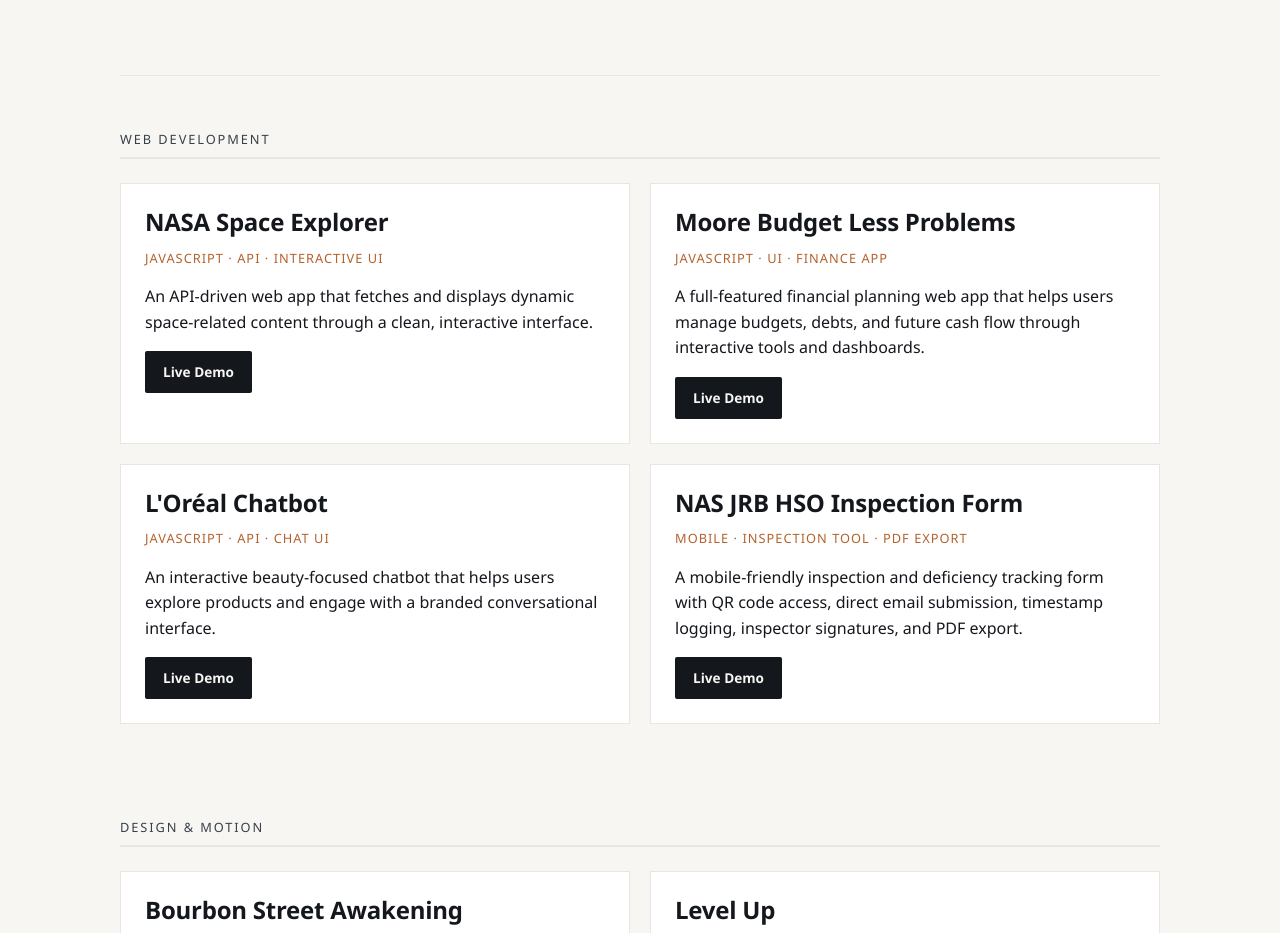
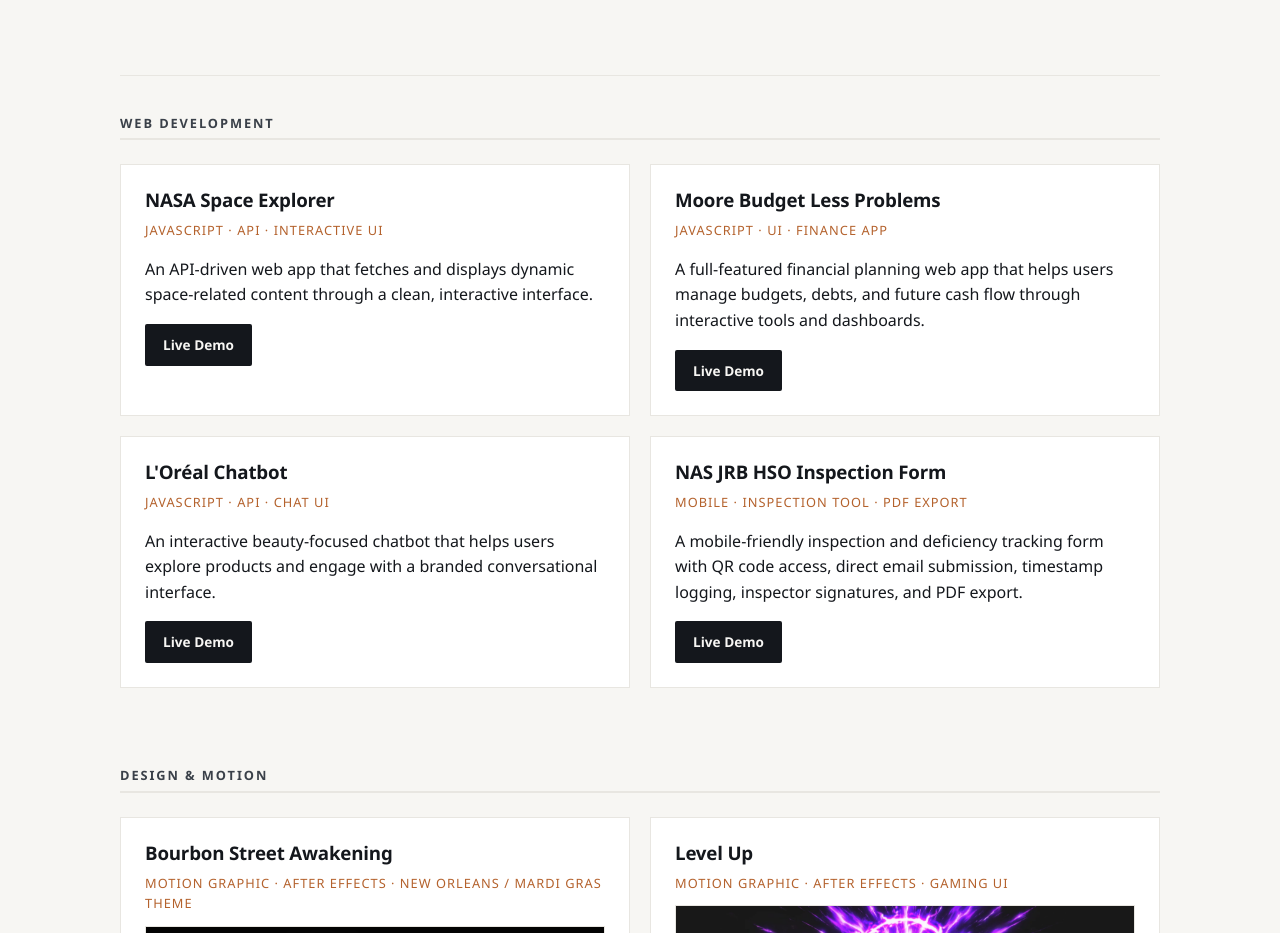
Before and after one commit to daddykeat/strata-dev, a plain HTML site: page projects.html in a window 1280 px wide. Shown: the part 227-1160 px from the top of the page. Drawn offline with Linux system fonts and the light colour scheme; grey boxes are pictures that could not be loaded.

Commit message:
Fix heading hierarchy on projects page (h2 sections, h3 project titles)

```diff
--- a/projects.html
+++ b/projects.html
@@ -32,11 +32,11 @@
     </section>
 
     <section class="band">
-      <p class="band-title">Web Development</p>
+      <h2 class="band-title">Web Development</h2>
       <div class="grid-2">
 
         <article class="project">
-          <h2>NASA Space Explorer</h2>
+          <h3>NASA Space Explorer</h3>
           <p class="project-meta">JavaScript · API · Interactive UI</p>
           <p>
             An API-driven web app that fetches and displays dynamic
@@ -48,7 +48,7 @@
         </article>
 
         <article class="project">
-          <h2>Moore Budget Less Problems</h2>
+          <h3>Moore Budget Less Problems</h3>
           <p class="project-meta">JavaScript · UI · Finance App</p>
           <p>
             A full-featured financial planning web app that helps users manage
@@ -60,7 +60,7 @@
         </article>
 
         <article class="project">
-          <h2>L'Oréal Chatbot</h2>
+          <h3>L'Oréal Chatbot</h3>
           <p class="project-meta">JavaScript · API · Chat UI</p>
           <p>
             An interactive beauty-focused chatbot that helps users explore
@@ -72,7 +72,7 @@
         </article>
 
         <article class="project">
-          <h2>NAS JRB HSO Inspection Form</h2>
+          <h3>NAS JRB HSO Inspection Form</h3>
           <p class="project-meta">Mobile · Inspection Tool · PDF Export</p>
           <p>
             A mobile-friendly inspection and deficiency tracking form with QR
@@ -88,11 +88,11 @@
     </section>
 
     <section class="band">
-      <p class="band-title">Design &amp; Motion</p>
+      <h2 class="band-title">Design &amp; Motion</h2>
       <div class="grid-2">
 
         <article class="project">
-          <h2>Bourbon Street Awakening</h2>
+          <h3>Bourbon Street Awakening</h3>
           <p class="project-meta">Motion Graphic · After Effects · New Orleans / Mardi Gras Theme</p>
           <video class="project-media" controls preload="none" poster="assets/bourbon-street-cover.jpg">
             <source src="assets/bourbonStreet.mp4" type="video/mp4" />
@@ -104,7 +104,7 @@
         </article>
 
         <article class="project">
-          <h2>Level Up</h2>
+          <h3>Level Up</h3>
           <p class="project-meta">Motion Graphic · After Effects · Gaming UI</p>
           <video class="project-media" controls preload="none" poster="assets/level-up-cover.jpg">
             <source src="assets/level-up-motion.mp4" type="video/mp4" />
@@ -116,7 +116,7 @@
         </article>
 
         <article class="project">
-          <h2>Snack Time</h2>
+          <h3>Snack Time</h3>
           <p class="project-meta">Motion Graphic · After Effects · Comic Style</p>
           <video class="project-media" controls preload="none" poster="assets/snack-time-cover.jpg">
             <source src="assets/snack_time.mp4" type="video/mp4" />
@@ -128,7 +128,7 @@
         </article>
 
         <article class="project">
-          <h2>Fight Poster</h2>
+          <h3>Fight Poster</h3>
           <p class="project-meta">InDesign · Poster Design</p>
           <img class="project-media" src="assets/fight-poster.JPG" alt="Fight poster design" />
           <p>
@@ -141,7 +141,7 @@
         </article>
 
         <article class="project">
-          <h2>Minecraft Poster</h2>
+          <h3>Minecraft Poster</h3>
           <p class="project-meta">InDesign · Poster Design</p>
           <img class="project-media" src="assets/minecraft-poster.jpg" alt="Minecraft poster design" />
           <p>
@@ -160,6 +160,7 @@
   <footer class="site-footer">
     <p>&copy; 2026 Keaton Moore · Strata Dev</p>
     <p class="footer-note">Built with HTML &amp; CSS · Hosted on GitHub Pages</p>
+    <p class="footer-note">Page content drafted with AI assistance (Claude) and reviewed and edited by Keaton Moore.</p>
   </footer>
 </body>
 </html>
```
